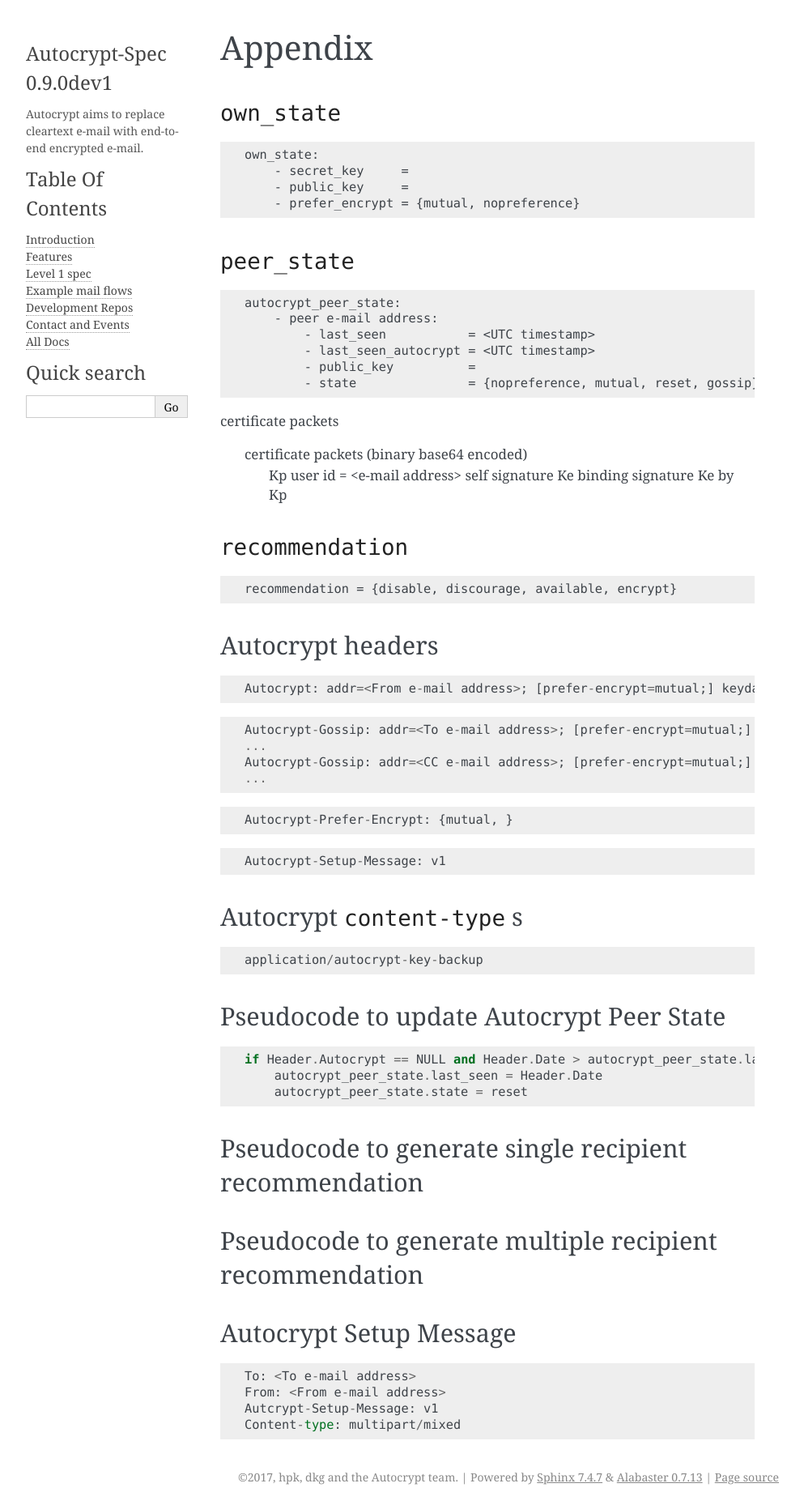
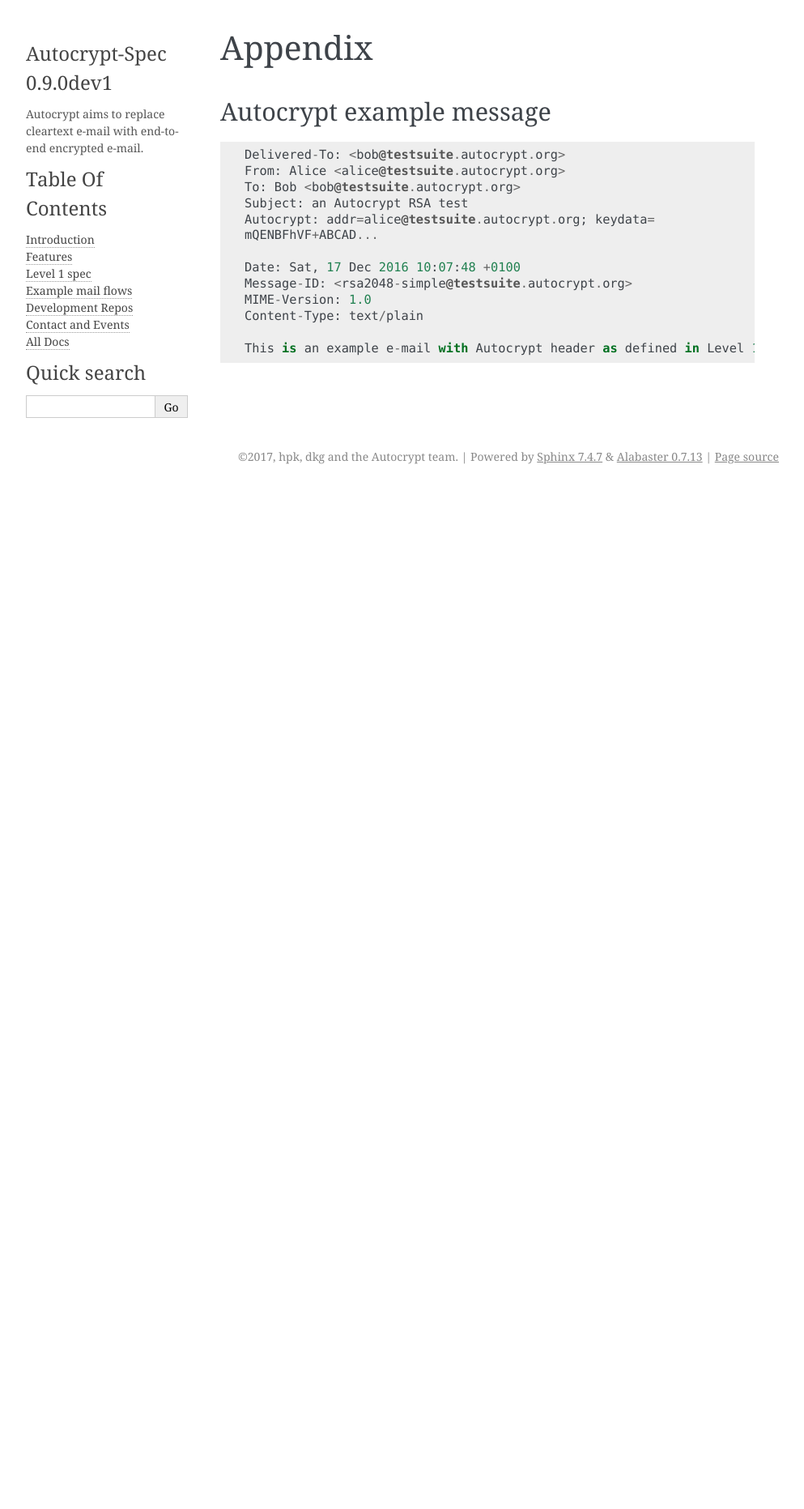
Before and after one commit to autocrypt/autocrypt, a Sphinx documentation site: the page built from doc/appendix.rst, in a window 1280 px wide. Shown: the whole page at 81% size, without its empty margins (148-1141 px from the left). Built offline with Sphinx 7.4.7, drawn with Linux system fonts in a browser that asks for light colours; after the commit the page ends 900 px from its top, so only the background shows below that.

Commit message:
Remove unneded sections, add simple Autocrypt message example

```diff
--- a/doc/appendix.rst
+++ b/doc/appendix.rst
@@ -1,104 +1,22 @@
 Appendix
 =========
 
-.. _own_state:
+.. _autocrypt_example_message:
 
-``own_state``
---------------
-
-.. code-block:: none
-
-    own_state:
-        - secret_key     =
-        - public_key     =
-        - prefer_encrypt = {mutual, nopreference}
-
-.. _peer_state:
-
-``peer_state``
---------------
-
-.. code-block:: none
-
-    autocrypt_peer_state:
-        - peer e-mail address:
-            - last_seen           = <UTC timestamp>
-            - last_seen_autocrypt = <UTC timestamp>
-            - public_key          =
-            - state               = {nopreference, mutual, reset, gossip}
-
-.. _certificate:
-
-certificate packets
-
----------------------
-.. code-block:: none
-
-    certificate packets (binary base64 encoded)
-        Kp
-        user id                     = <e-mail address>
-        self signature
-        Ke
-        binding signature Ke by Kp
-
-.. _recommendation:
-
-``recommendation``
--------------------
-
-.. code-block:: none
-
-    recommendation = {disable, discourage, available, encrypt}
-
-.. _autocrypt_headers:
-
-Autocrypt headers
-------------------
-::
-
-    Autocrypt: addr=<From e-mail address>; [prefer-encrypt=mutual;] keydata=<BASE64 encoded From's public key>
-
-::
-
-    Autocrypt-Gossip: addr=<To e-mail address>; [prefer-encrypt=mutual;] keydata=<BASE64 encoded To's public key>
-    ...
-    Autocrypt-Gossip: addr=<CC e-mail address>; [prefer-encrypt=mutual;] keydata=<BASE64 encoded CC's public key>
-    ...
-
-::
-
-    Autocrypt-Prefer-Encrypt: {mutual, }
-
-::
-
-    Autocrypt-Setup-Message: v1
-
-
-Autocrypt ``content-type`` s
--------------------------------
-::
-
-    application/autocrypt-key-backup
-
-Pseudocode to update Autocrypt Peer State
-------------------------------------------
-::
-
-    if Header.Autocrypt == NULL and Header.Date > autocrypt_peer_state.last_seen:
-        autocrypt_peer_state.last_seen = Header.Date
-        autocrypt_peer_state.state = reset
-
-Pseudocode to generate single recipient recommendation
--------------------------------------------------------
-
-Pseudocode to generate multiple recipient recommendation
----------------------------------------------------------
-
-Autocrypt Setup Message
+Autocrypt example message
 -------------------------
 ::
 
-    To: <To e-mail address>
-    From: <From e-mail address>
-    Autcrypt-Setup-Message: v1
-    Content-type: multipart/mixed
+    Delivered-To: <bob@testsuite.autocrypt.org>
+    From: Alice <alice@testsuite.autocrypt.org>
+    To: Bob <bob@testsuite.autocrypt.org>
+    Subject: an Autocrypt RSA test
+    Autocrypt: addr=alice@testsuite.autocrypt.org; keydata=
+    mQENBFhVF+ABCAD...
+
+    Date: Sat, 17 Dec 2016 10:07:48 +0100
+    Message-ID: <rsa2048-simple@testsuite.autocrypt.org>
+    MIME-Version: 1.0
+    Content-Type: text/plain
+
+    This is an example e-mail with Autocrypt header as defined in Level 1.
```
